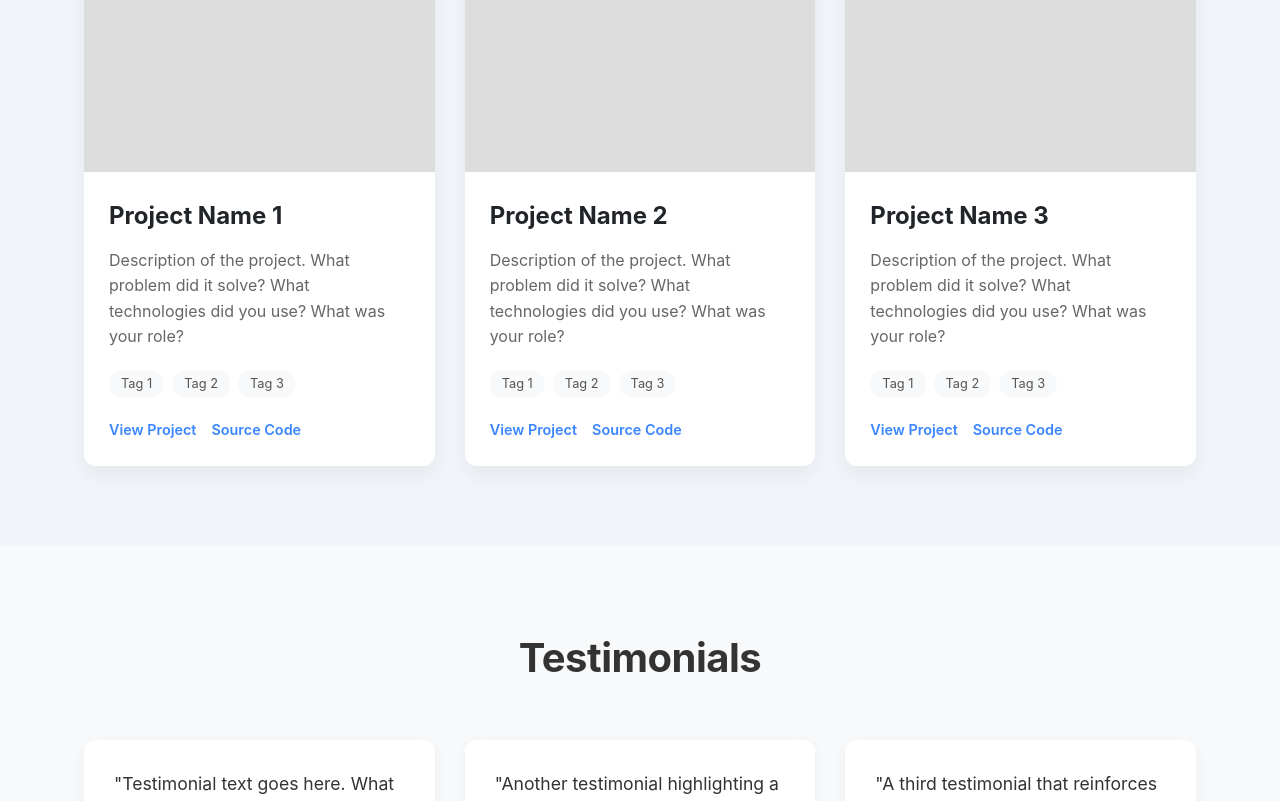
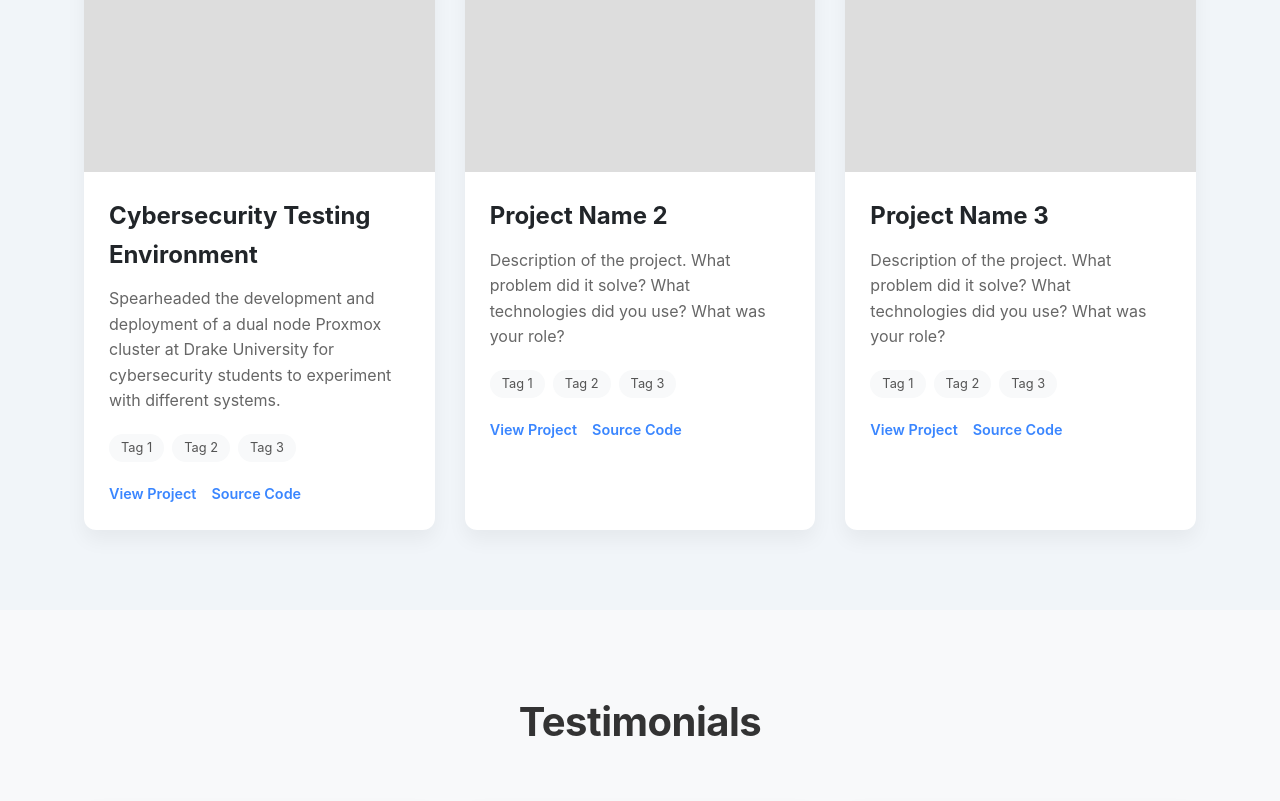
Before and after one commit to Nick393/Portfolio, a plain HTML site: page www/html/index.html in a window 1280 px wide. Shown: the part 1250-2051 px from the top of the page. Drawn offline with Linux system fonts and the light colour scheme.

Commit message:
added project 1

```diff
--- a/www/html/index.html
+++ b/www/html/index.html
@@ -497,8 +497,8 @@
                         <img src="/api/placeholder/400/220" alt="Project 1">
                     </div>
                     <div class="project-content">
-                        <h3>Project Name 1</h3>
-                        <p>Description of the project. What problem did it solve? What technologies did you use? What was your role?</p>
+                        <h3>Cybersecurity Testing Environment</h3>
+                        <p>Spearheaded the development and deployment of a dual node Proxmox cluster at Drake University for cybersecurity students to experiment with different systems.</p>
                         <div class="project-tags">
                             <span class="project-tag">Tag 1</span>
                             <span class="project-tag">Tag 2</span>
@@ -615,9 +615,6 @@
                         <a href="mailto:contact@nickguyette.com" class="contact-link">
                             <span>📧</span> contact@nickguyette.com
                         </a>
-                        <a href="tel:+1234567890" class="contact-link">
-                            <span>📱</span> +1 (000) 000-0000
-                        </a>
                         <a href="https://linkedin.com/in/yourprofile" target="_blank" class="contact-link">
                             <span>💼</span> linkedin.com/in/yourprofile
                         </a>
```
